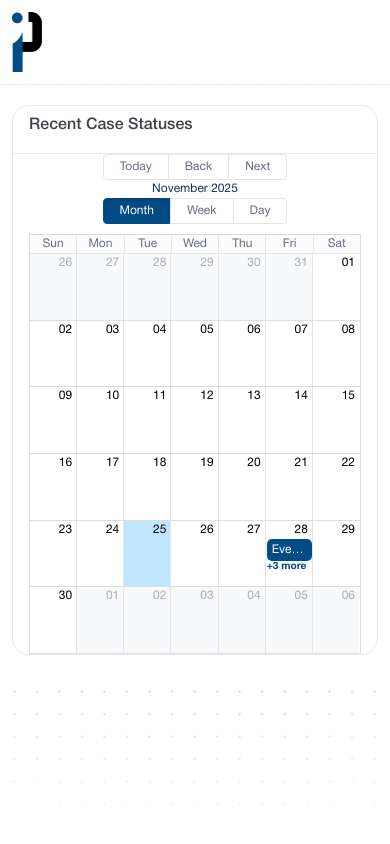
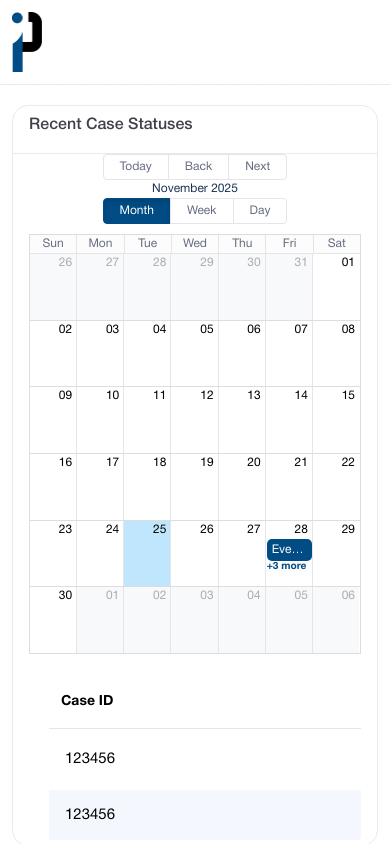
Before and after one commit to ammartafsol/pawel, a Next.js app: page /user in a window 390 px wide. Built offline with nearby package versions, Linux system fonts and the light colour scheme.

Commit message:
Add ResponsiveTable component to DashboardTemplate; update styles in DropDown module; fix import for Pagination in ResponsiveTable.

```diff
--- /dev/null
+++ b/src/app/components/organisms/ResponsiveTable/ResponsiveTable.jsx
@@ -0,0 +1,86 @@
+"use client";
+import NoDataFound from "@/components/atoms/NoDataFound/NoDataFound";
+import Pagination from "@/components/molecules/Pagination/Pagination";
+import TableSkeleton from "@/components/molecules/TableSkeleton";
+import { RECORDS_LIMIT } from "@/resources/utils/constant";
+import clsx from "clsx";
+import classes from "./ResponsiveTable.module.css";
+
+export default function ResponsiveTable({
+  rowClassName = "",
+  data = [],
+  tableHeader = [],
+  loading = false,
+  noDataText = "Data not found",
+  renderTableHeader = null,
+  hasPagination,
+  renderItem,
+  ...props
+}) {
+  return (
+    <>
+      <div className={clsx(classes.tableWrapper)}>
+        <table className={clsx(classes.responsiveTable)}>
+          <thead className={clsx(classes.tableHeader)}>
+            <tr>
+              {tableHeader?.map((item, index) => (
+                <th
+                  key={index}
+                  style={{ ...(item?.style && item.style) }}
+                  className={clsx(item?.headerClass)}
+                >
+                  {renderTableHeader
+                    ? renderTableHeader({ item, index })
+                    : item?.title}
+                </th>
+              ))}
+            </tr>
+          </thead>
+
+          <tbody className={classes.tableBody}>
+            {loading ? (
+              <TableSkeleton rowsCount={RECORDS_LIMIT} colsData={tableHeader} />
+            ) : data?.length ? (
+              data?.map((item, rowIndex) => (
+                <tr
+                  key={rowIndex}
+                  className={clsx(classes.bodyRow, rowClassName)}
+                >
+                  {tableHeader?.map(
+                    ({ key, style, title, renderValue }, colIndex) => (
+                      <td key={colIndex} style={{ ...style }}>
+                        <div style={{ width: "100%" }}>
+                          {renderItem
+                            ? renderItem({
+                                item: item[key],
+                                data: item,
+                                colIndex,
+                                rowIndex,
+                                key,
+                                title,
+                                renderValue,
+                              })
+                            : renderValue
+                            ? renderValue(item[key], item)
+                            : item[key]}
+                        </div>
+                      </td>
+                    )
+                  )}
+                </tr>
+              ))
+            ) : (
+              <tr>
+                <td colSpan={tableHeader.length}>
+                  <NoDataFound text={noDataText} size="small" />
+                </td>
+              </tr>
+            )}
+          </tbody>
+        </table>
+      </div>
+
+      {hasPagination && <Pagination {...props} />}
+    </>
+  );
+}
--- /dev/null
+++ b/src/app/components/organisms/ResponsiveTable/ResponsiveTable.module.css
@@ -0,0 +1,64 @@
+.tableWrapper {
+  background-color: var(--white);
+  width: 100%;
+  height: 100%;
+}
+.responsiveTable {
+  width: 100%;
+  border-collapse: separate;
+  border-spacing: 0;
+}
+.tableHeader {
+  position: sticky;
+  top: 0;
+  border-radius: 10px;
+  margin-block-end: 20px;
+  overflow: hidden; /* allow rounded corners to clip */
+}
+.tableHeader tr {
+  background: var(--deep-teal);
+}
+.tableHeader th {
+  color: var(--white);
+  font-size: var(--fs16);
+  font-family: var(--font-inter);
+  font-weight: 500;
+  text-transform: capitalize;
+  padding: 10px 16px;
+}
+.tableHeader th:first-child {
+  border-radius: 10px 0 0 10px;
+}
+.tableHeader th:last-child {
+  border-radius: 0 10px 10px 0;
+}
+
+.tableBody .bodyRow {
+  transition: all 0.3s ease;
+  border-bottom: 1px solid rgba(172, 228, 224, 0.5);
+}
+
+.tableBody .bodyRow:hover {
+  background: #eef7f6;
+}
+
+.tableBody .bodyRow:last-child {
+  border-bottom: none;
+}
+
+.tableBody td {
+  font-size: var(--fs14);
+  font-weight: 500;
+  font-family: var(--font-inter);
+  padding: 30px 16px 30px 16px;
+}
+
+@media screen and (max-width: 1200px) {
+  .tableWrapper {
+    overflow-x: auto;
+  }
+  .responsiveTable {
+    border-collapse: separate;
+    min-width: 900px;
+  }
+}
--- a/src/components/Template/User/DashboardTemplate/DashboardTemplate.jsx
+++ b/src/components/Template/User/DashboardTemplate/DashboardTemplate.jsx
@@ -2,6 +2,7 @@
 import React from 'react';
 import Wrapper from '@/components/atoms/Wrapper/Wrapper';
 import Calender from '@/components/molecules/Calender/Calender';
+import ResponsiveTable from '@/components/organisms/ResponsiveTable/ResponsiveTable';
 
 const DashboardTemplate = () => {
   // Sample events data - events shown in time slots
@@ -33,6 +34,22 @@ const DashboardTemplate = () => {
       <Wrapper title="Recent Case Statuses">
         {/* ////calender     */}
         <Calender events={myEventsList} />
+        <ResponsiveTable
+        tableHeader={[{
+          title: "Case ID",
+          key: "caseId",
+        },{
+          title: "Case Status",
+          key: "caseStatus",
+        }]}
+        data={[{
+          caseId: "123456",
+          caseStatus: "Open",
+        },{
+          caseId: "123456",
+          caseStatus: "Open",
+        }]}
+        />
       </Wrapper>
     </div>
   );
--- a/src/components/molecules/DropDown/DropDown.module.css
+++ b/src/components/molecules/DropDown/DropDown.module.css
@@ -31,12 +31,10 @@
   left: 12px;
   background-color: var(--white, #ffffff);
   padding: 0 8px;
-  z-index: 1;
 }
 
 .selectWrapper {
   position: relative;
-  z-index: 0;
 }
 
 .error {
--- a/src/components/organisms/ResponsiveTable/ResponsiveTable.jsx
+++ b/src/components/organisms/ResponsiveTable/ResponsiveTable.jsx
@@ -1,11 +1,11 @@
 "use client";
 import NoDataFound from "@/components/atoms/NoDataFound/NoDataFound";
 import SpinnerLoading from "@/components/atoms/SpinnerLoading/SpinnerLoading";
-import Pagination from "@/components/molecules/Pagination";
 import { RECORDS_LIMIT } from "@/resources/utils/constant";
 import { imageUrl, mergeClass } from "@/resources/utils/helper";
 import Image from "next/image";
 import classes from "./ResponsiveTable.module.css";
+import Pagination from "@/components/molecules/Pagination/Pagination";
 
 export default function ResponsiveTable({
   onRowClick = () => {},
```
Also changed, not shown: src/app/components/molecules/TableSkeleton/TableSkeleton.module.css (added, +8 -0 lines), src/app/components/molecules/TableSkeleton/index.jsx (added, +45 -0 lines), src/app/components/organisms/ResponsiveTable/CommonCells/CommonCells.module.css (added, +44 -0 lines), src/app/components/organisms/ResponsiveTable/CommonCells/index.jsx (added, +59 -0 lines).
